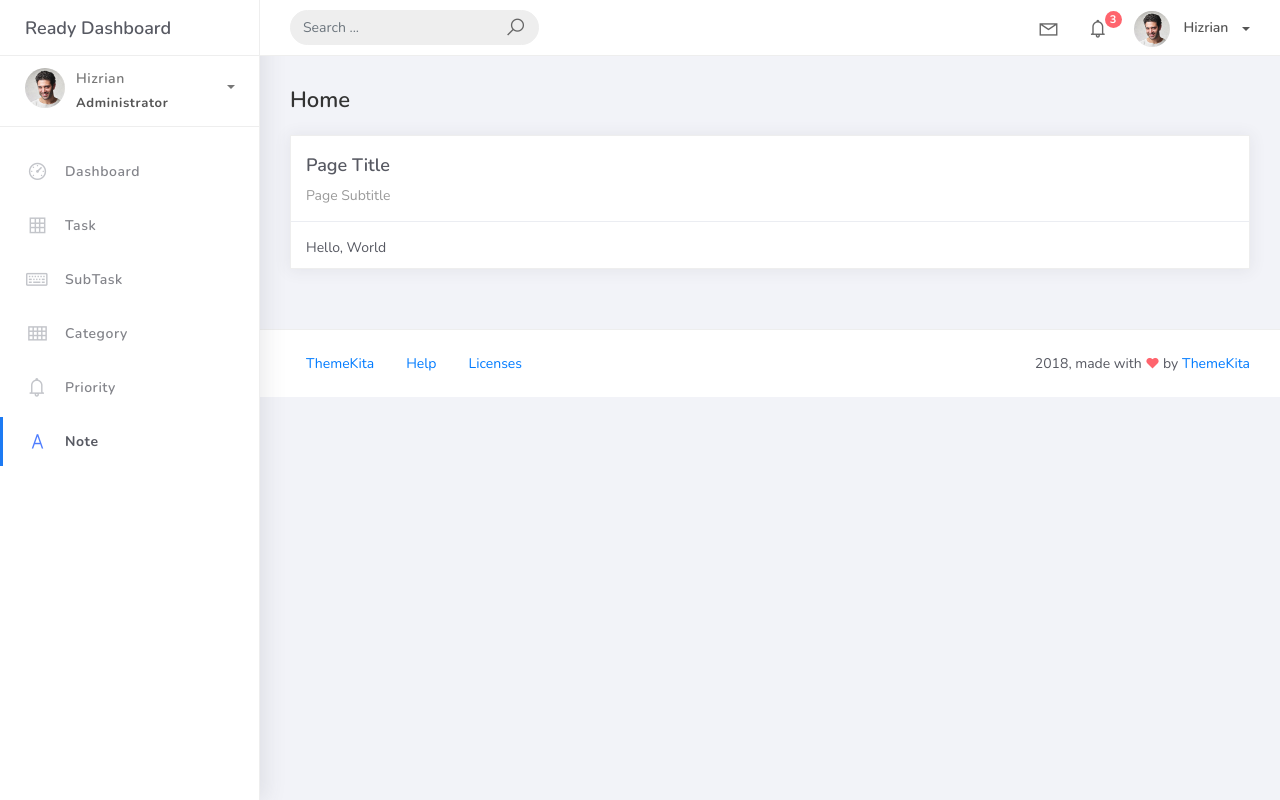
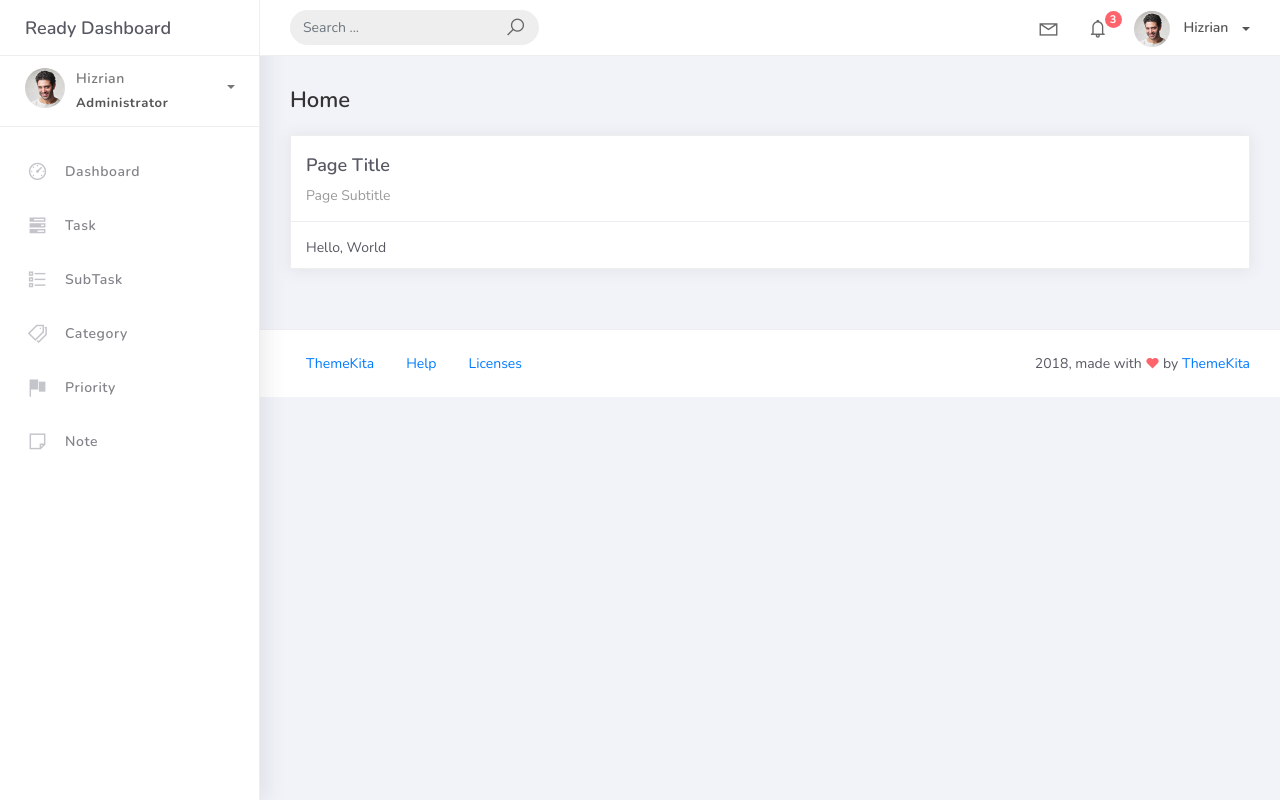
Before and after one commit to janepaulineb/Hangarin, a Django app: template hangarin/templates/home.html in a window 1280 px wide. Run offline with Django 3.2, Linux system fonts and the light colour scheme; the template is opened without the code that fills it, so the values that code supplies are empty; some libraries are stand-ins or nearby versions.

Commit message:
Modify Icon

```diff
--- a/hangarin/templates/base.html
+++ b/hangarin/templates/base.html
@@ -171,35 +171,35 @@
 					</li>
 					<li class="nav-item">
 						<a href="{% url 'task-list' %}">
-							<i class="la la-table"></i>
+							<i class="la la-tasks"></i>
 							<p>Task</p>
 							<!--<span class="badge badge-count">14</span> -->
 						</a>
 					</li>
 					<li class="nav-item">
 						<a href="{% url 'subtask-list' %}">
-							<i class="la la-keyboard-o"></i>
+							<i class="la la-list"></i>
 							<p>SubTask</p>
 							<!-- <span class="badge badge-count">50</span> -->
 						</a>
 					</li>
 					<li class="nav-item">
 						<a href="{% url 'category-list' %}">
-							<i class="la la-th"></i>
+							<i class="la la-tags"></i>
 							<p>Category</p>
 							<!--<span class="badge badge-count">6</span> -->
 						</a>
 					</li>
 					<li class="nav-item">
 						<a href="{% url 'priority-list' %}">
-							<i class="la la-bell"></i>
+							<i class="la la-flag"></i>
 							<p>Priority</p>
 							<!-- <span class="badge badge-success">3</span> -->
 						</a>
 					</li>
-					<li class="nav-item active">
+					<li class="nav-item">
 						<a href="{% url 'note-list' %}">
-							<i class="la la-font"></i>
+							<i class="la la-sticky-note"></i>
 							<p>Note</p>
 							<!-- <span class="badge badge-danger">25</span> -->
 						</a>
```
Also changed, not shown: db.sqlite3.
